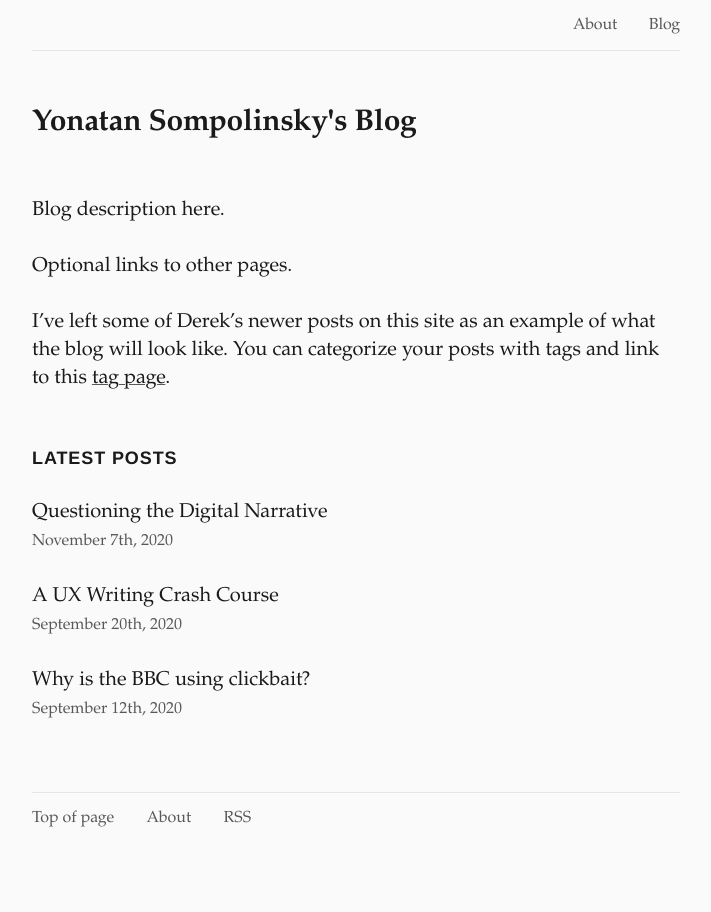
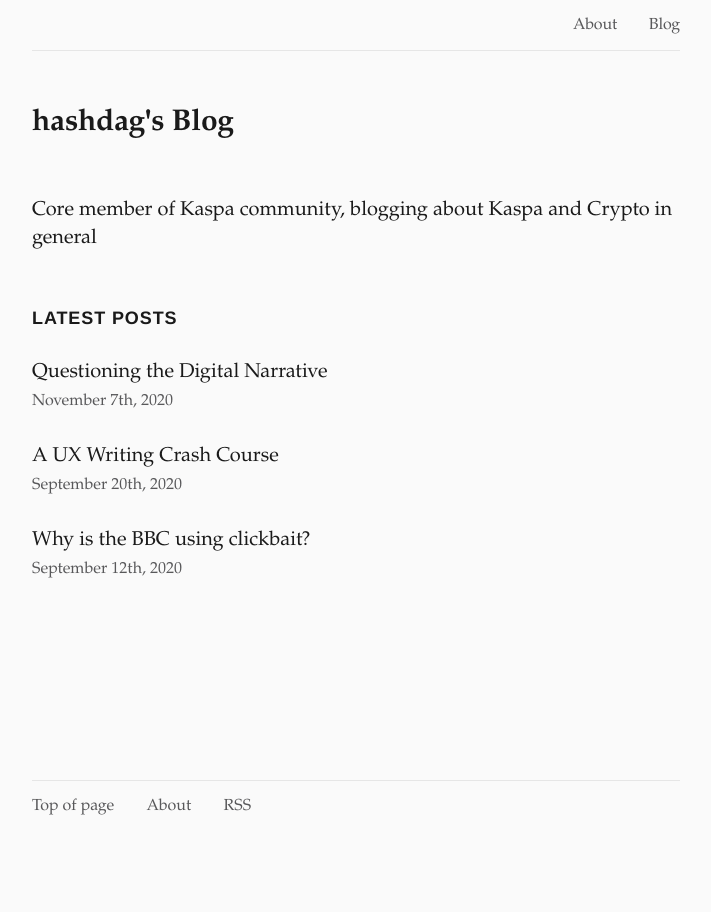
Before and after one commit to hashdag/hashdag.github.io, a Jekyll site: the page built from index.md, in a window 1280 px wide. Shown: the whole page, without its empty margins (284-995 px from the left). Built offline with Jekyll 4.4.1, drawn with Linux system fonts in a browser that asks for light colours.

Commit message:
Update index.md

```diff
--- a/index.md
+++ b/index.md
@@ -1,12 +1,8 @@
 ---
-title: "Yonatan Sompolinsky's Blog"
+title: "hashdag's Blog"
 og-type: website
 layout: index
 nav: main
 ---
 
-Blog description here.
-
-Optional links to other pages.
-
-I've left some of Derek's newer posts on this site as an example of what the blog will look like. You can categorize your posts with tags and link to this [tag page](/blog/tags).
+Core member of Kaspa community, blogging about Kaspa and Crypto in general
```
